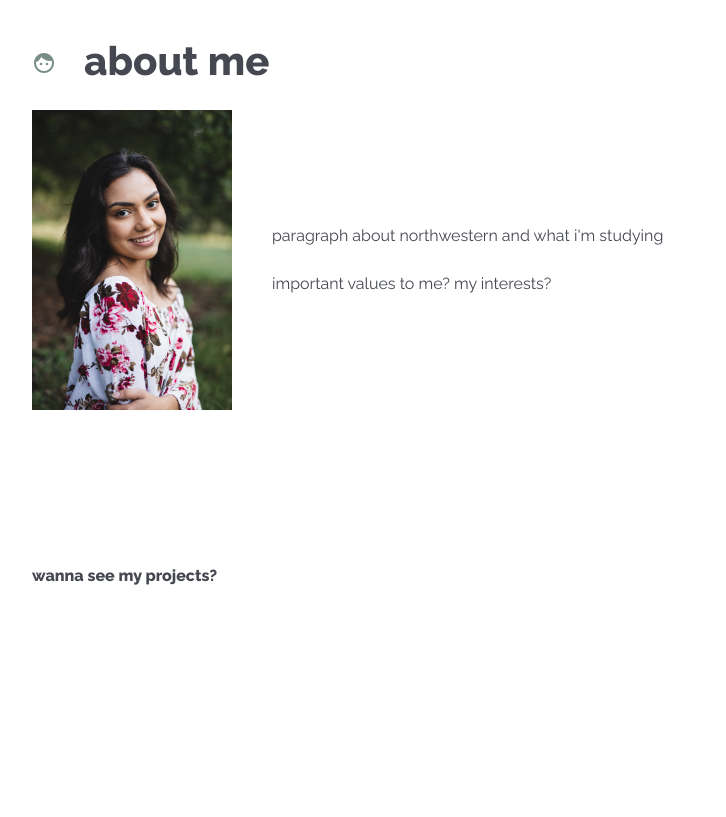
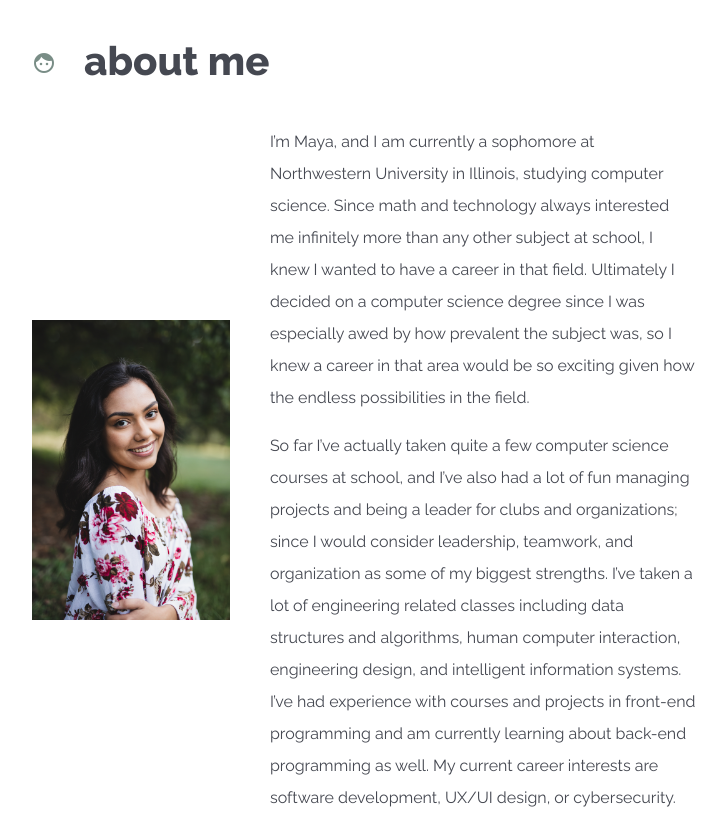
Before and after one commit to mayalundell/mayalundell.github.io, a plain HTML site: page index.html in a window 1280 px wide. Shown: the part 940-1757 px from the top of the page, without its empty margins (276-1002 px from the left). Drawn offline with Linux system fonts and the light colour scheme.

Commit message:
Update index.html

```diff
--- a/index.html
+++ b/index.html
@@ -76,11 +76,21 @@
                                 <img id="pfp" src="pfp.png" alt="image of Maya Lundell">
                                 <div class="pp" id="about-me-pp">
                                     <p>
-                                        paragraph about northwestern and what i'm studying
+                                        I’m Maya, and I am currently a sophomore at Northwestern University in Illinois, studying computer science.
+                                        Since math and technology always interested me infinitely more than any other subject at school, I knew I wanted
+                                        to have a career in that field. Ultimately I decided on a computer science degree since I was especially awed by
+                                        how prevalent the subject was, so I knew a career in that area would be so exciting given how the endless
+                                        possibilities in the field.
                                     </p>
 
                                     <p>
-                                        important values to me? my interests?
+                                        So far I’ve actually taken quite a few computer science courses at school, and I’ve also had a lot of fun managing
+                                        projects and being a leader for clubs and organizations; since I would consider leadership, teamwork, and organization
+                                        as some of my biggest strengths. I’ve taken a lot of engineering related classes including data structures and
+                                        algorithms, human computer interaction, engineering design, and intelligent information systems. I’ve had experience
+                                        with courses and projects in front-end programming and am currently learning about back-end programming as well. My current
+                                        career interests are software development, UX/UI design, or cybersecurity.
+
 
                                     </p>
                                 </div>
```
